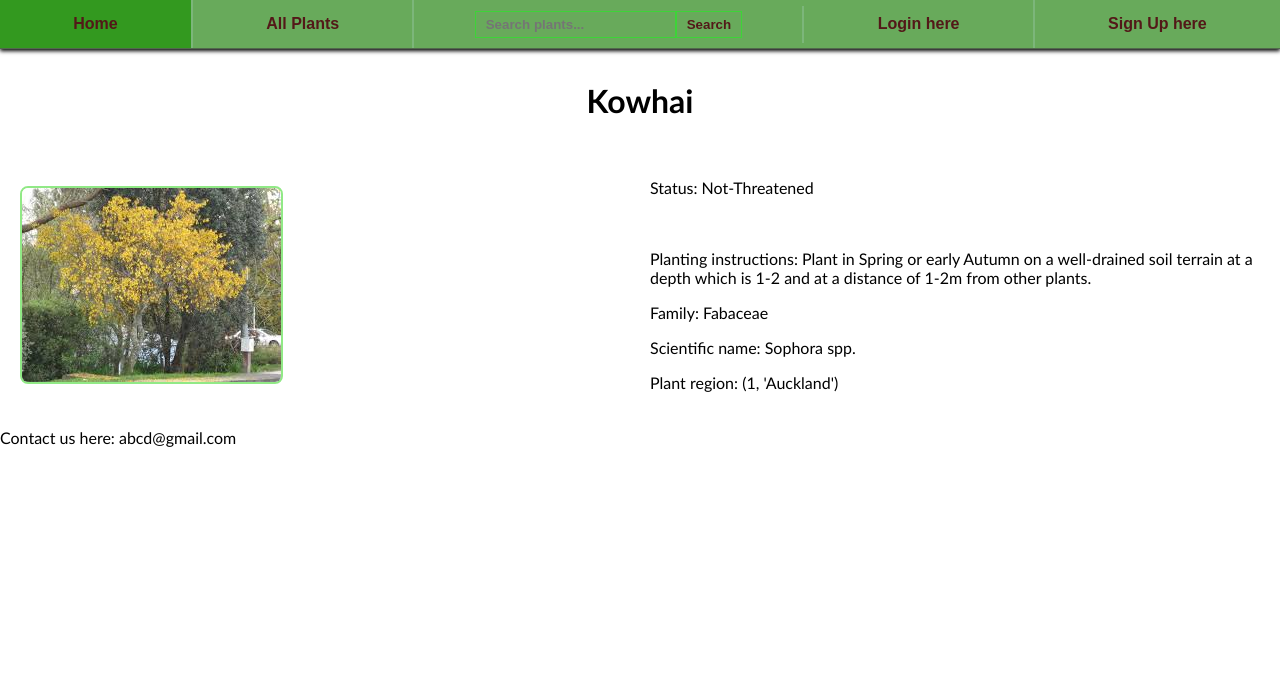
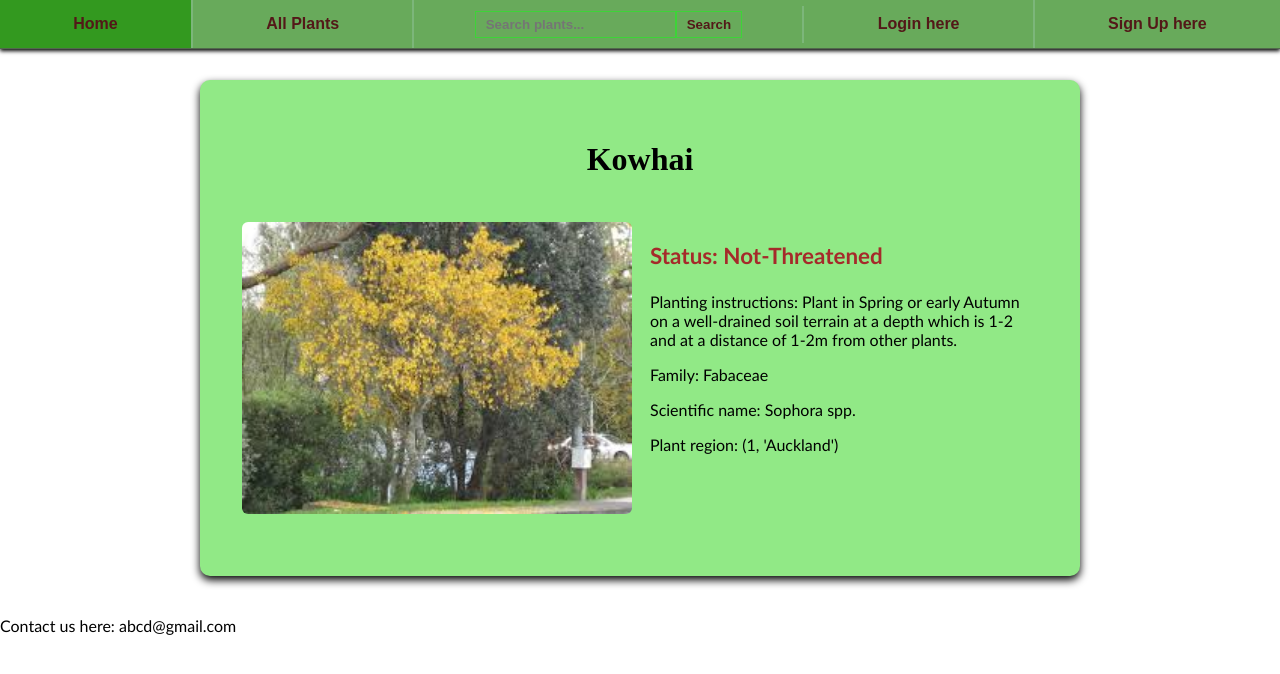
Before and after one commit to akhilasharma17/plant, a Flask app: page /plant/1 in a window 1280 px wide. Shown: the top 674 px of the page. Run offline with Flask 3, Linux system fonts and the light colour scheme; data comes from the database, SQL or seed files in the repository.

Commit message:
changed style for individual plant pages

```diff
--- a/static/style.css
+++ b/static/style.css
@@ -96,7 +96,6 @@ li a:hover {
 	padding: 20px;
 }
 
-
 .gallery {
 	border: 1px solid rgb(145, 233, 134);
 	border-radius: 8px;
@@ -106,13 +105,11 @@ li a:hover {
 	transition: transform 0.2s ease-in-out;
 }
 
-
 .gallery.hover {
 	border: 1px solid rgb(146, 223, 153);
 	transform: scale(1);
 	border-color: rgb(146, 223, 153);
 }
-
 
 .gallery image {
 	width: 100%;
@@ -133,36 +130,41 @@ li a:hover {
 	grid-template-columns: 1fr 1fr;
 	grid-template-rows: auto auto auto;
 	gap: 20px;
-	padding: 20px;
-	margin: 0;
+    padding: 40px;
+    background-color: rgb(145, 233, 134);
+    border-radius: 10px;
+    box-shadow: 0px 4px 8px;
+    max-width: 800px;
+    max-height: 450px;
+    margin: 40px auto;
 }
 
-
 .grid-item1 {
-	grid-column: 1/3;
+	grid-column: 1 / 3;
 	text-align: center;
 	font-weight: bold;
+	font-family: 'Comfortaa';
 }
-
 
 .grid-item2 {
 	grid-column: 1 / 2;
-	grid-row: 2 / 4;
-	max-width: 100%;
+	width: 100%;
 	border: 2px solid rgb(145, 233, 134);
-	align-self: center;
 	border-radius: 8px;
 }
 
-
 .grid_item3 {
-	grid-area: 3 / 4 / 2 / 3;
 	display: flex;
 	flex-direction: column;
-	gap: 15px;
-	align-self: center;
+    font-family: 'Calibri', sans-serif;
+    padding: 20px;
 }
 
+.grid-item3 p:first-child {
+    font-weight: bold;
+    color: brown;
+    font-size: 1.4em;
+}
 
 
 /*style for custom 404 page*/
--- a/templates/plant.html
+++ b/templates/plant.html
@@ -3,21 +3,21 @@
 {%block content%}
     <!--this is the first detail about a specific plant, not the first plant-->
     <div class="grid-container">
-        <h1 class="grid-item1">{{plant[1]}}</h1>
-        <img src="/static/images/{{plant[1]}}.jpg" alt="image of {{plant[1]}}" class="grid-item2">
-        <!--this is the second detail about a specific plant, not the second plant-->
-        <p>Status: {{plant[2]}}</p>
-        <!--this is a sentence which has data in it for each specific plant.
+        <h1 class="grid-item1">{{ plant[1] }}</h1>
+        <img src="/static/images/{{ plant[1] }}.jpg" alt="image of {{ plant[1] }}" class="grid-item2">
+        <div class="grid-item3">
+            <!--this is the second detail about a specific plant, not the second plant-->
+            <p>Status: {{plant[2]}}</p>
+            <!--this is a sentence which has data in it for each specific plant.
             the data is coming from the Planting_instructions table-->
-        <div class="grid-item3">
             <p>Planting instructions: Plant in
-                {{planting_instruction[1]}} on a
-                {{planting_instruction[2]}} terrain at a depth which is
-                {{planting_instruction[3]}} and at a distance of
-                {{planting_instruction[4]}}m from other plants.</p>
-            <p>Family: {{plant[3]}}</p>
-            <p>Scientific name: {{plant[4]}}</p>
-            <p>Plant region: {{regionlist[0]}}</p>
+                {{ planting_instruction[1] }} on a
+                {{ planting_instruction[2] }} terrain at a depth which is
+                {{ planting_instruction[3] }} and at a distance of
+                {{ planting_instruction[4] }}m from other plants.</p>
+            <p>Family: {{ plant[3] }}</p>
+            <p>Scientific name: {{ plant[4] }}</p>
+            <p>Plant region: {{ regionlist[0] }}</p>
         </div>
     </div>
 {%endblock%}
```
